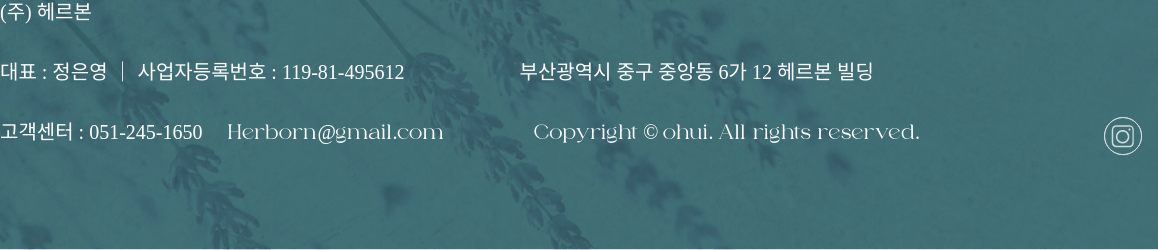
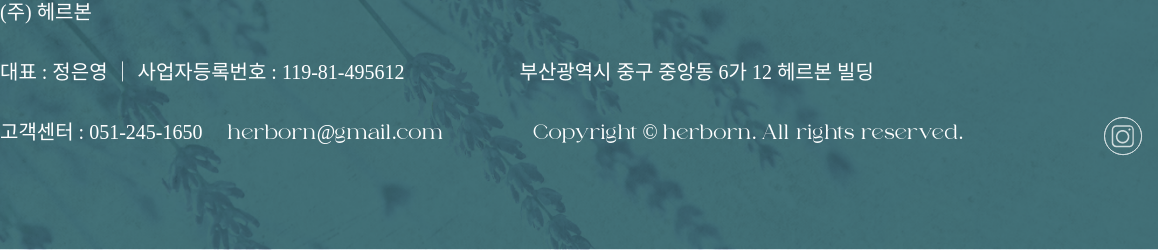
Before and after one commit to Jeongeunyoung119/herborn, a plain HTML site: page index.html in a window 1280 px wide. Shown: the part 6607-6857 px from the top of the page, 0-1158 px from the left. Drawn offline with nearby package versions, Linux system fonts and the light colour scheme; a web font is replaced by a local one.

Commit message:
Add files via upload

```diff
--- a/index.html
+++ b/index.html
@@ -253,9 +253,9 @@
                 대표 : 정은영 ｜ 사업자등록번호 : 119-81-495612
                 &nbsp;&nbsp;&nbsp;&nbsp;&nbsp;&nbsp;&nbsp;&nbsp;&nbsp;&nbsp;&nbsp;&nbsp;&nbsp;&nbsp;&nbsp;&nbsp;&nbsp;&nbsp;&nbsp;&nbsp;&nbsp;&nbsp;부산광역시
                 중구 중앙동 6가 12 헤르본 빌딩 <br><br>
-                고객센터 : 051-245-1650 &nbsp;&nbsp;&nbsp; <span>Herborn</span>@<span>gmail</span>.<span>com</span>
+                고객센터 : 051-245-1650 &nbsp;&nbsp;&nbsp; <span>herborn</span>@<span>gmail</span>.<span>com</span>
                 &nbsp;&nbsp;&nbsp;&nbsp;&nbsp;&nbsp;&nbsp;&nbsp;&nbsp;&nbsp;&nbsp;&nbsp;&nbsp;&nbsp;&nbsp;&nbsp;
-                <span>Copyright</span> © <span>ohui</span>. <span>All rights reserved</span>.
+                <span>Copyright</span> © <span>herborn</span>. <span>All rights reserved</span>.
             </p>
             <ul>
                 <li><a href="#"><img src="./images/sns_instargram.png" alt="sns1"></a></li>
```
Also changed, not shown: sub1.html (+2 -2 lines), sub2.html (+2 -2 lines), sub3.html (+2 -2 lines), sub4.html (+2 -2 lines).
